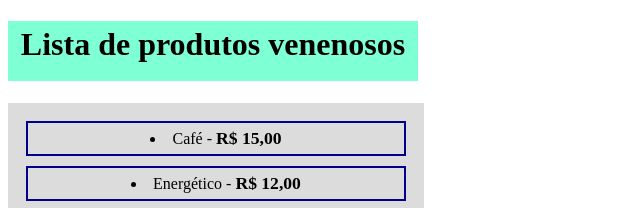
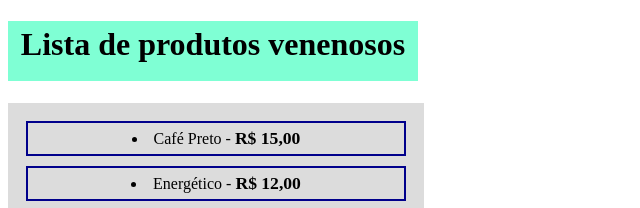
Before and after one commit to renatoauto/teste-html-css-basico, a plain HTML site: page index.html in a window 1280 px wide. Shown: the top 208 px of the page, 0-640 px from the left. Drawn offline with Linux system fonts and the light colour scheme.

Commit message:
Mudando Café para Café Preto

```diff
--- a/index.html
+++ b/index.html
@@ -13,7 +13,7 @@
 <body>
     <h1>Lista de produtos venenosos</h1>
     <div class="corpo-da-tabela">
-        <li>Café - <span class="boldar">R$ 15,00</span></li>
+        <li>Café Preto - <span class="boldar">R$ 15,00</span></li>
         <li>Energético - <span class="boldar">R$ 12,00</span></li>
         <li>Coca-cola - <span class="boldar">R$ 20,00</span></li>
         <li>Bolo de cenoura - <span class="boldar">R$ 30,00</span></li>
```
